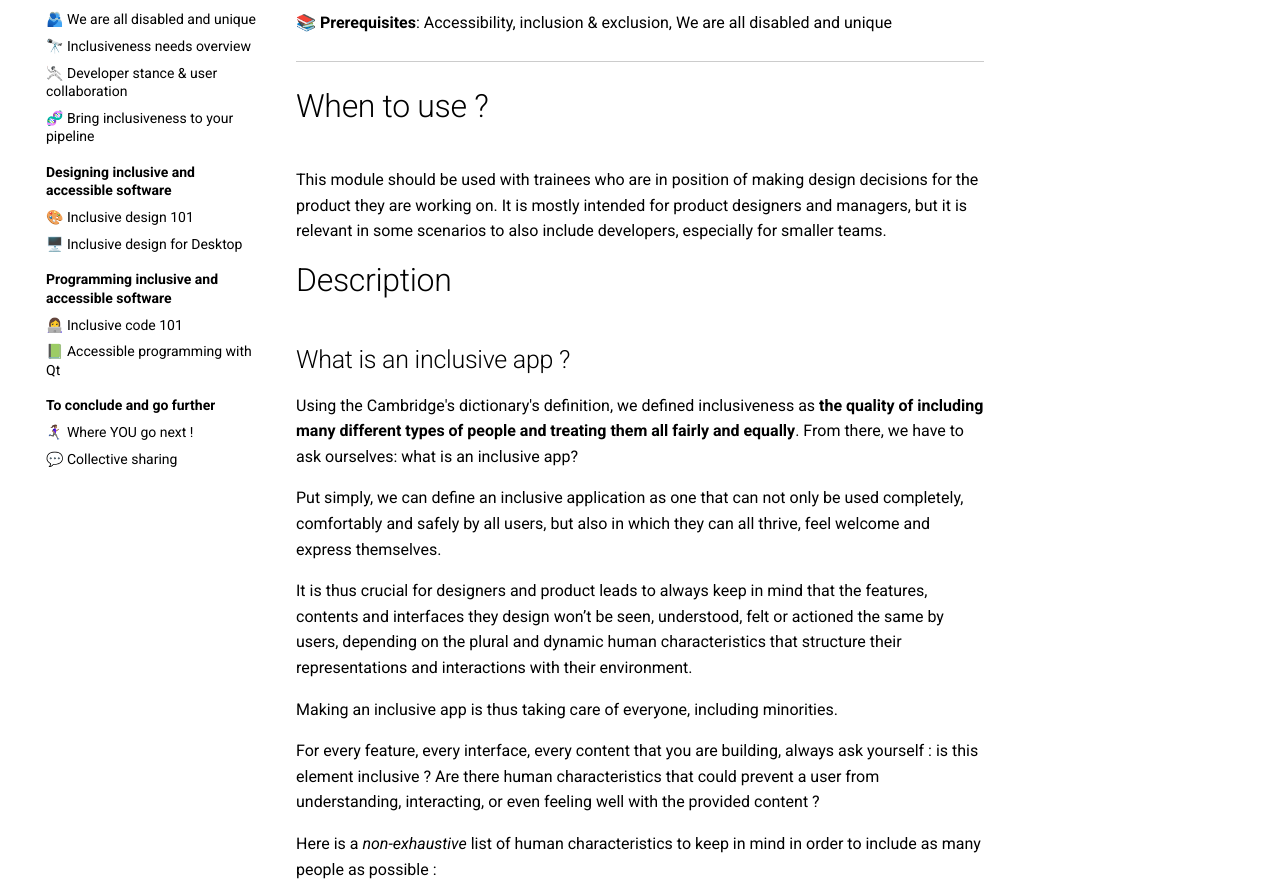
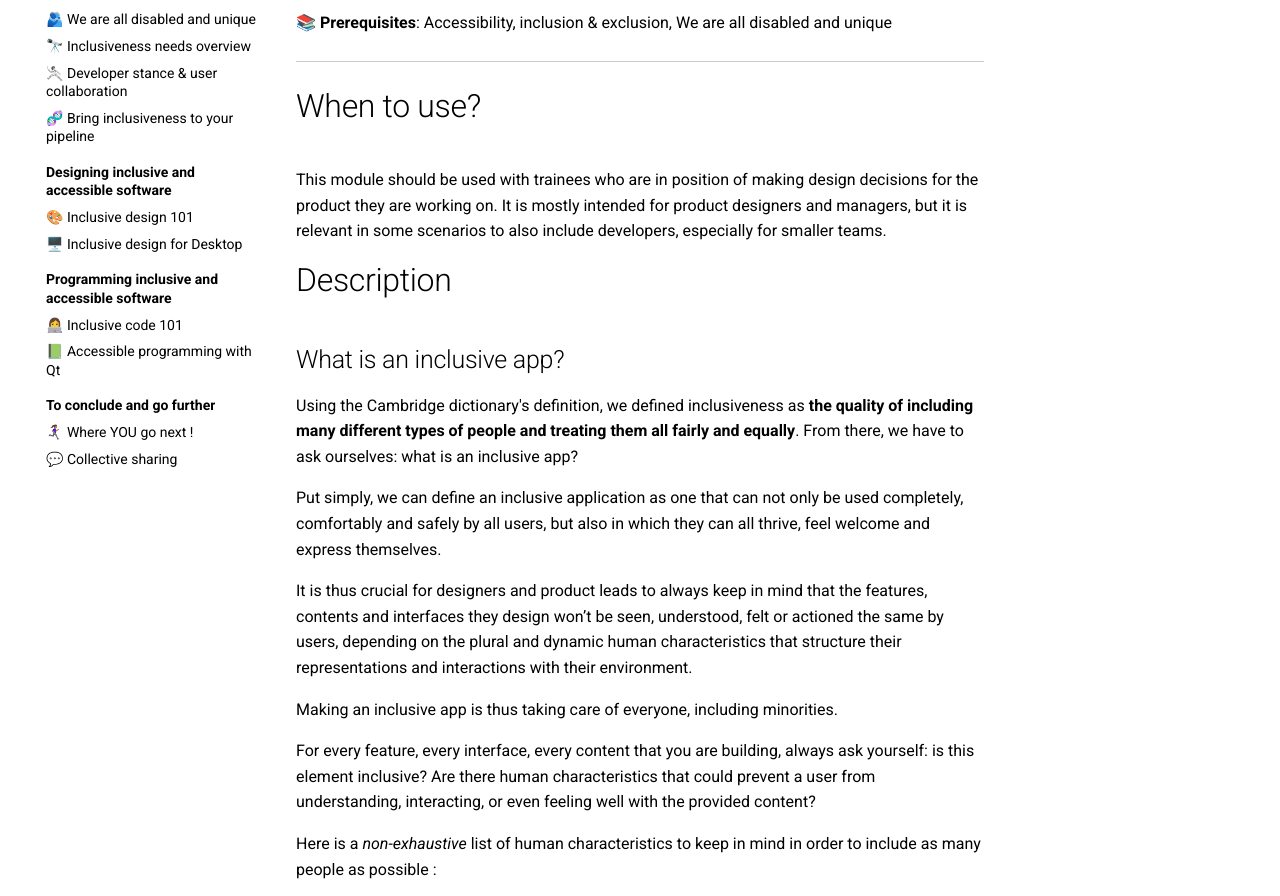
Before and after one commit to savoirfairelinux/building-inclusive-open-source-software, an MkDocs documentation site: the page built from docs/D-IDE.md, in a window 1280 px wide and 1400 px high. Shown: the part 398-1294 px from the top of the window. Built offline with MkDocs 1.6.1 and Material for MkDocs 9.7.7, drawn with Linux system fonts in a browser that asks for light colours; comment, search, counter and statistics services are not loaded; some of the changed text lies outside the part shown.

Commit message:
D-IDE: fix typos

```diff
--- a/docs/D-IDE.md
+++ b/docs/D-IDE.md
@@ -14,16 +14,16 @@
 
 ---
 
-# When to use ?
+# When to use?
 
 This module should be used with trainees who are in position of making design decisions for the product they are working on. It is mostly intended for product designers and managers, but it is relevant in some scenarios to also include developers, especially for smaller teams.
 
 # Description
 
-## What is an inclusive app ?
+## What is an inclusive app?
 
 
-Using the [Cambridge's dictionary's definition](https://dictionary.cambridge.org/dictionary/english/inclusiveness), we defined inclusiveness as **the quality of including many different types of people and treating them all fairly and equally**. From there, we have to ask ourselves: what is an inclusive app?
+Using the [Cambridge dictionary's definition](https://dictionary.cambridge.org/dictionary/english/inclusiveness), we defined inclusiveness as **the quality of including many different types of people and treating them all fairly and equally**. From there, we have to ask ourselves: what is an inclusive app?
 
 Put simply, we can define an inclusive application as one that can not only be used completely, comfortably and safely by all users, but also in which they can all thrive, feel welcome and express themselves.
 
@@ -31,7 +31,7 @@ It is thus crucial for designers and product leads to always keep in mind that t
 
 Making an inclusive app is thus taking care of everyone, including minorities.
 
-For every feature, every interface, every content that you are building, always ask yourself : is this element inclusive ? Are there human characteristics that could prevent a user from understanding, interacting, or even feeling well with the provided content ?
+For every feature, every interface, every content that you are building, always ask yourself: is this element inclusive? Are there human characteristics that could prevent a user from understanding, interacting, or even feeling well with the provided content?
 
 Here is a *non-exhaustive* list of human characteristics to keep in mind in order to include as many people as possible :
 
@@ -60,7 +60,7 @@ Product design documents, including specifications, user stories and prototypes
 
 ![Picture in black of white of cars driving under a bridge](ressources/d-designing-inclusive-and-accessible-software/bridge.png)
 
-You can see on this picture a bridge that, at first, might seem ordinary. Can you guess what’s wrong with it ? In [*Do artifacts have politics ?*](https://faculty.cc.gatech.edu/~beki/cs4001/Winner.pdf), Langdon Winner explains that those bridges on Long Island were built low, so that buses were too high to pass them. Therefore, people who did not have a car - the least wealthy, and especially African-Americans - were denied access to the parkway to the public beaches. A technical segregation.
+You can see on this picture a bridge that, at first, might seem ordinary. Can you guess what’s wrong with it? In [*Do artifacts have politics?*](https://faculty.cc.gatech.edu/~beki/cs4001/Winner.pdf), Langdon Winner explains that those bridges on Long Island were built low, so that buses were too high to pass them. Therefore, people who did not have a car - the least wealthy, and especially African-Americans - were denied access to the parkway to the public beaches. A technical segregation.
 
 And the same goes with software: if a messaging app denies access to some features to groups of users, it excludes them by preventing them to connect.
 
@@ -83,14 +83,19 @@ That said, from our perspective, thinking UI and AUI as two distinct interfaces
 
 We thus prefer to think an inclusive user interface (IUI) as a whole UI that maximizes the different ways it can be interacted with, in order to allow the greatest variety of particular experiences and to satisfy as many needs as possible.
 
-![The first half of the drawing represents two rectangles, representing respectively a UI and an AUI. Circles representing the “able-bodied users” are pointing to the UI with an arrow. Diamonds representing the “disabled users” are pointing to the AUI with an arrow.
-The second half represents different shapes representing the diversity of users, pointing to the same IUI which is made by overlaying many UIs, regrouped as one.](ressources/d-designing-inclusive-and-accessible-software/iui.png)
+
+
+<figure markdown="span">
+    ![The first half of the drawing represents two rectangles, representing respectively a UI and an AUI. Circles representing the “able-bodied users” are pointing to the UI with an arrow. Diamonds representing the “disabled users” are pointing to the AUI with an arrow.
+    The second half represents different shapes representing the diversity of users, pointing to the same IUI which is made by overlaying many UIs, regrouped as one.](ressources/d-designing-inclusive-and-accessible-software/iui.png){ width=700 }
+</figure>
+
 
 From a designer’s perspective, this means your interface should embed a wide set of equal ways of interacting with your app.
 
 ## Designing an IUI
 
-Now, how do you concretely make an IUI ?
+Now, how do you concretely make an IUI?
 
 It is important to know that there is no *unique* way of designing inclusive interfaces, and that it is a slow and continuous work, rather than a one-time effort. Inclusiveness recommendations can never be exhaustive.
 
@@ -98,9 +103,13 @@ With that said, here is a non-exhaustive list to start with to make your app mor
 
 ### The colors are contrasted
 
+
 The most common and easiest to apply advice that is given to designer is to make sure the colors they use are contrasted. This is important not only for people who are colorblind or use a screen filter, but also to guarantee readability on as many screens and conditions as possible. Many tools like [Figma plug-ins](https://www.figma.com/community/plugin/748533339900865323/contrast) or [websites](https://www.figma.com/color-contrast-checker/?background=ffffff&foreground=b50202) can help you check if your colors are well contrasted, or even look for contrast errors in your designs.
 
-![Two sample texts with different fill and background colors, showing one example of good contrast, and one of bad constrast.](ressources/d-designing-inclusive-and-accessible-software/contrast.png)
+<figure markdown="span">
+    ![Two sample texts with different fill and background colors, showing one example of good contrast, and one of bad constrast.](ressources/d-designing-inclusive-and-accessible-software/contrast.png){ width=500 }
+</figure>
+
 
 ### The colors are not necessary to understanding the UI
 
@@ -112,17 +121,20 @@ Some people need or prefer having on their devices custom (typically bigger) fon
 
 There usually is not pre-made answer on how to adapt the UI, but the issue can typically be solved by working on an alternate layout. For example, a common fix for cropped content (especially text) is to conditionally replace de horizontal stacks by vertical stacks, saving horizontal room for the text.
 
-![Two iPhones emulators with an information icon and a text with a large font. On the first phone, the layout is horizontal, and the text is cropped. On the second phone, the layout is vertical and the text is fully displayed.](ressources/d-designing-inclusive-and-accessible-software/bigfont.png)
+<figure markdown="span">
+    ![Two iPhones emulators with an information icon and a text with a large font. On the first phone, the layout is horizontal, and the text is cropped. On the second phone, the layout is vertical and the text is fully displayed.](ressources/d-designing-inclusive-and-accessible-software/bigfont.png){ width=600 }
+</figure>
 
 A lot of implementation frameworks provide easy ways to set a preferred size for an element, providing adaptation for scaling change.
 
 ### The content can be accessed using assistive technologies
 
-![A Figma design file with accessibility annotations for the Olvid app.](ressources/d-designing-inclusive-and-accessible-software/annotation.png)
+Designing for assistive technologies can be challenging when you don't know where to start from. In this section, we'll walk through simple steps that will get you started.
+
 
 **1 - Grouping the elements**
 
-For people who use screen readers and/or the keyboard to navigate your app, it is crucial to have the information grouped at the right level of granularity.
+![A Figma design file with accessibility annotations for the Olvid app.](ressources/d-designing-inclusive-and-accessible-software/annotation.png) For people who use screen readers and/or the keyboard to navigate your app, it is crucial to have the information grouped at the right level of granularity.
 
 - If the information is too fragmented, navigating will be slower (as it will need more user inputs) and context might be lost (as the logical link between elements will not be given for people who can’t see the information hierarchy on the screen).
 - If the information is grouped at a higher level than it should, navigating to a specific element will be harder and interactions will likely be more complicated due to the fusion of actions.
@@ -156,11 +168,14 @@ Again, depending on the platform or framework, the ways to achieve this might di
 
 **3 - Establishing a focus order**
 
-![UI representing a contact request. There is a profile picture and a name which are focused first, an "accept" button which is focused second, and lastly a "deny" button. The focus order is not the same as the graphic as the left-to-right "default" order.](ressources/d-designing-inclusive-and-accessible-software/order.png)
+<figure markdown="span">
+    ![UI representing a contact request. There is a profile picture and a name which are focused first, an "accept" button which is focused second, and lastly a "deny" button. The focus order is not the same as the graphic as the left-to-right "default" order.](ressources/d-designing-inclusive-and-accessible-software/order.png)
+</figure>
+
 
 When your elements are grouped and labelled, the last step to make your interface accessible to people who use assistive technologies and/or the keyboard to use your app is to decide the focus order.
 
-Let’s say we are working on an application implementing a chat. When entering a discussion, which element should be focused first ? The last message, the title of the discussion, the text input ?
+Let’s say we are working on an application implementing a chat. When entering a discussion, which element should be focused first? The last message, the title of the discussion, the text input?
 
 There often is no way of predicting which answer is the best. It really comes down to testing what is the most navigable, understandable and interactable.
 
--- a/mkdocs.yml
+++ b/mkdocs.yml
@@ -69,6 +69,8 @@ nav:
 
 markdown_extensions:
   - admonition
+  - attr_list
+  - md_in_html
 
 extra_css:
   - stylesheets/extra.css
```
Also changed, not shown: docs/ressources/d-designing-inclusive-and-accessible-software/bigfont.png, docs/ressources/d-designing-inclusive-and-accessible-software/contrast.png, docs/ressources/d-designing-inclusive-and-accessible-software/order.png.
